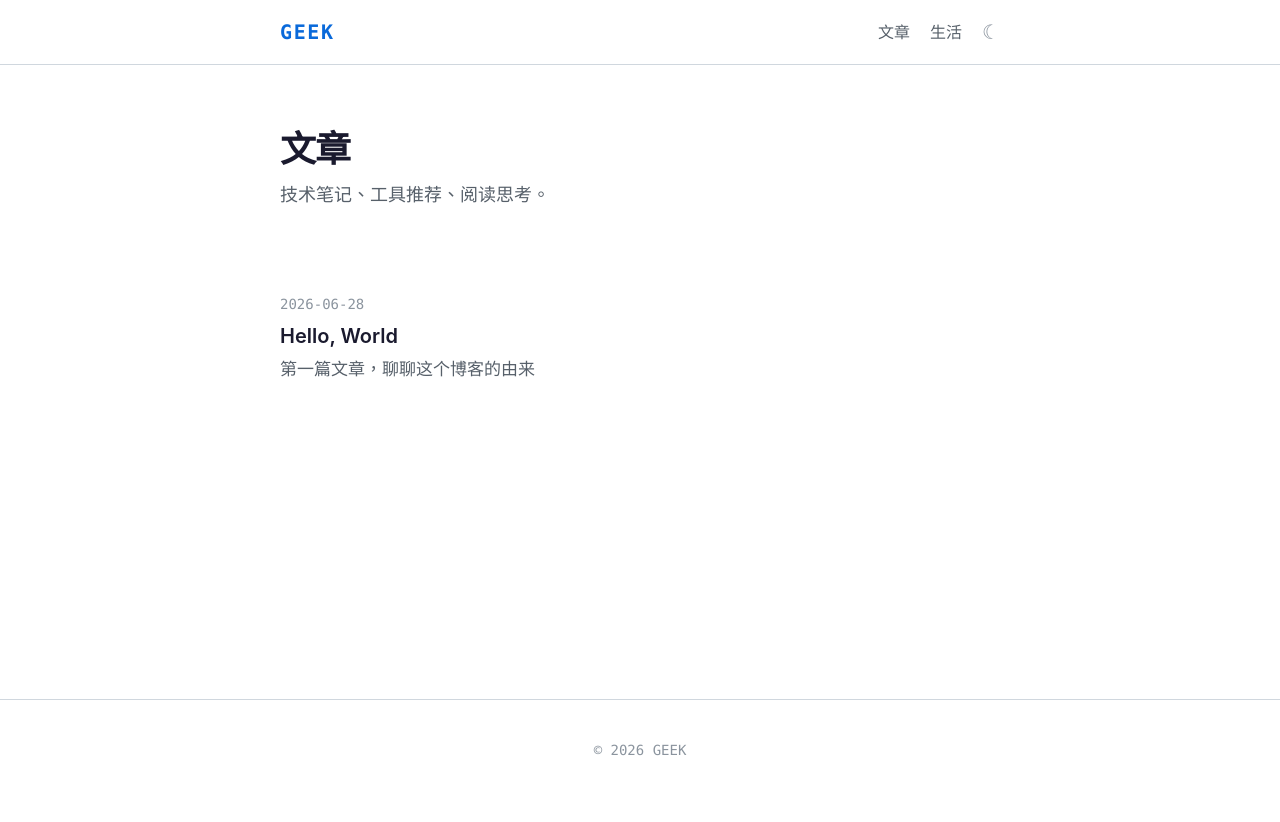
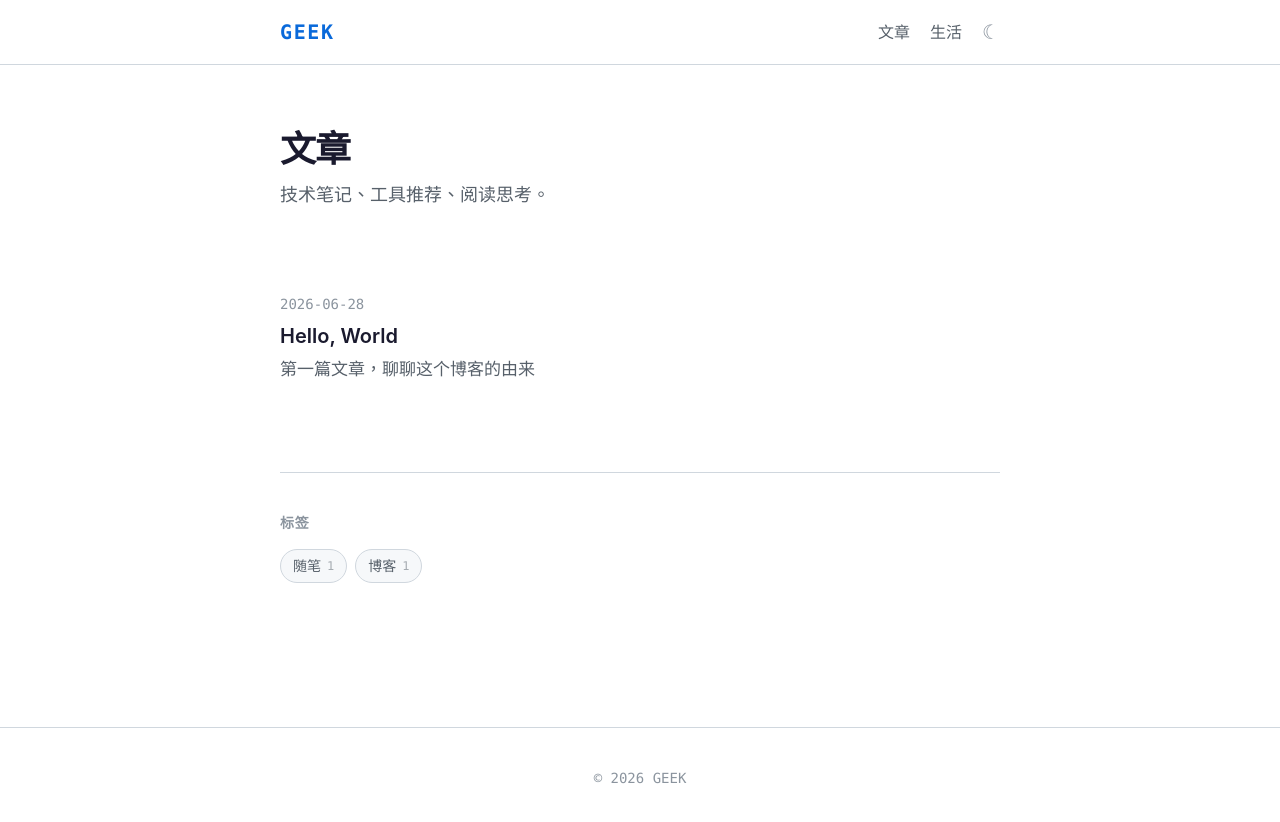
Before and after one commit to hang-ya/geek-blog, a Next.js app: page / in a window 1280 px wide. Shown: the top 822 px of the page. Before the commit the page ends 800 px from the top, so only its background shows below. Built offline with nearby package versions, Linux system fonts and the light colour scheme.

Commit message:
feat: tag collection pages with clickable tags

```diff
--- a/src/app/page.tsx
+++ b/src/app/page.tsx
@@ -1,8 +1,9 @@
 import Link from "next/link";
-import { getAllPosts } from "@/lib/posts";
+import { getAllPosts, getAllTags } from "@/lib/posts";
 
 export default function HomePage() {
   const posts = getAllPosts();
+  const tags = getAllTags();
 
   return (
     <div className="max-w-3xl mx-auto px-6 py-16">
@@ -38,6 +39,25 @@ export default function HomePage() {
           ))}
         </div>
       )}
+
+      {/* Tags section */}
+      {tags.length > 0 && (
+        <footer className="mt-16 pt-10 border-t border-border">
+          <h2 className="text-sm font-semibold text-text-muted uppercase tracking-wider mb-4">标签</h2>
+          <div className="flex flex-wrap gap-2">
+            {tags.map((t) => (
+              <Link
+                key={t.name}
+                href={`/tags/${t.name}`}
+                className="inline-flex items-center gap-1.5 px-3 py-1.5 rounded-full text-sm font-mono bg-bg-secondary text-text-secondary hover:text-accent border border-border hover:border-accent transition-colors"
+              >
+                {t.name}
+                <span className="opacity-50 text-xs">{t.count}</span>
+              </Link>
+            ))}
+          </div>
+        </footer>
+      )}
     </div>
   );
 }
--- a/src/app/posts/[slug]/page.tsx
+++ b/src/app/posts/[slug]/page.tsx
@@ -28,8 +28,12 @@ export default async function PostPage({ params }: Props) {
         <div className="mt-4 flex items-center gap-3 font-mono text-text-muted">
           <time dateTime={post.date}>{post.date}</time>
           {post.tags.length > 0 && (
-            <span className="text-accent">
-              {post.tags.map((t: string) => `#${t}`).join(" ")}
+            <span className="flex flex-wrap gap-2">
+              {post.tags.map((t: string) => (
+                <Link key={t} href={`/tags/${t}`} className="text-accent hover:underline">
+                  #{t}
+                </Link>
+              ))}
             </span>
           )}
         </div>
--- /dev/null
+++ b/src/app/tags/[tag]/page.tsx
@@ -0,0 +1,71 @@
+import { notFound } from "next/navigation";
+import Link from "next/link";
+import { getAllTags, getPostsByTag } from "@/lib/posts";
+
+interface Props { params: Promise<{ tag: string }>; }
+
+export function generateStaticParams() {
+  return getAllTags().map((t) => ({ tag: t.name }));
+}
+
+export default async function TagPage({ params }: Props) {
+  const { tag } = await params;
+  const posts = getPostsByTag(tag);
+  const allTags = getAllTags();
+
+  if (posts.length === 0) notFound();
+
+  return (
+    <div className="max-w-3xl mx-auto px-6 py-16">
+      <Link href="/" className="text-text-muted hover:text-accent transition-colors font-mono">
+        ← 返回首页
+      </Link>
+
+      <header className="mt-8 mb-12">
+        <h1 className="text-3xl font-bold text-text">
+          #<span className="text-accent">{tag}</span>
+        </h1>
+        <p className="mt-2 text-text-secondary">
+          {posts.length} 篇文章
+        </p>
+      </header>
+
+      {/* Post list */}
+      <div className="mb-16">
+        {posts.map((post, i) => (
+          <article key={post.slug}>
+            {i > 0 && <hr className="border-border-light" />}
+            <Link href={`/posts/${post.slug}`} className="block py-6 group -mx-2 px-2 rounded-lg hover:bg-bg-secondary/50 transition-colors">
+              <time dateTime={post.date} className="text-sm text-text-muted font-mono">{post.date}</time>
+              <h2 className="mt-1 text-xl font-semibold text-text group-hover:text-accent transition-colors leading-snug">
+                {post.title}
+              </h2>
+              <p className="mt-1.5 text-text-secondary leading-relaxed">{post.description}</p>
+            </Link>
+          </article>
+        ))}
+      </div>
+
+      {/* All tags */}
+      <footer className="border-t border-border pt-10">
+        <h2 className="text-lg font-semibold text-text mb-4">所有标签</h2>
+        <div className="flex flex-wrap gap-2">
+          {allTags.map((t) => (
+            <Link
+              key={t.name}
+              href={`/tags/${t.name}`}
+              className={`inline-flex items-center gap-1.5 px-3 py-1.5 rounded-full text-sm font-mono transition-colors ${
+                t.name.toLowerCase() === tag.toLowerCase()
+                  ? "bg-accent text-white"
+                  : "bg-bg-secondary text-text-secondary hover:text-accent border border-border"
+              }`}
+            >
+              {t.name}
+              <span className="opacity-60 text-xs">{t.count}</span>
+            </Link>
+          ))}
+        </div>
+      </footer>
+    </div>
+  );
+}
--- a/src/lib/posts.ts
+++ b/src/lib/posts.ts
@@ -40,6 +40,27 @@ export function getAllPosts(): PostMeta[] {
     .sort((a, b) => (b.date > a.date ? 1 : -1));
 }
 
+/** Get all unique tags with post counts */
+export function getAllTags(): { name: string; count: number }[] {
+  const posts = getAllPosts();
+  const map = new Map<string, number>();
+  for (const p of posts) {
+    for (const t of p.tags) {
+      map.set(t, (map.get(t) || 0) + 1);
+    }
+  }
+  return [...map.entries()]
+    .map(([name, count]) => ({ name, count }))
+    .sort((a, b) => b.count - a.count);
+}
+
+/** Get posts filtered by tag */
+export function getPostsByTag(tag: string): PostMeta[] {
+  return getAllPosts().filter((p) =>
+    p.tags.some((t) => t.toLowerCase() === tag.toLowerCase())
+  );
+}
+
 /** Get a single post by slug */
 export function getPostBySlug(slug: string): Post | null {
   const filePath = path.join(POSTS_DIR, `${slug}.md`);
```
